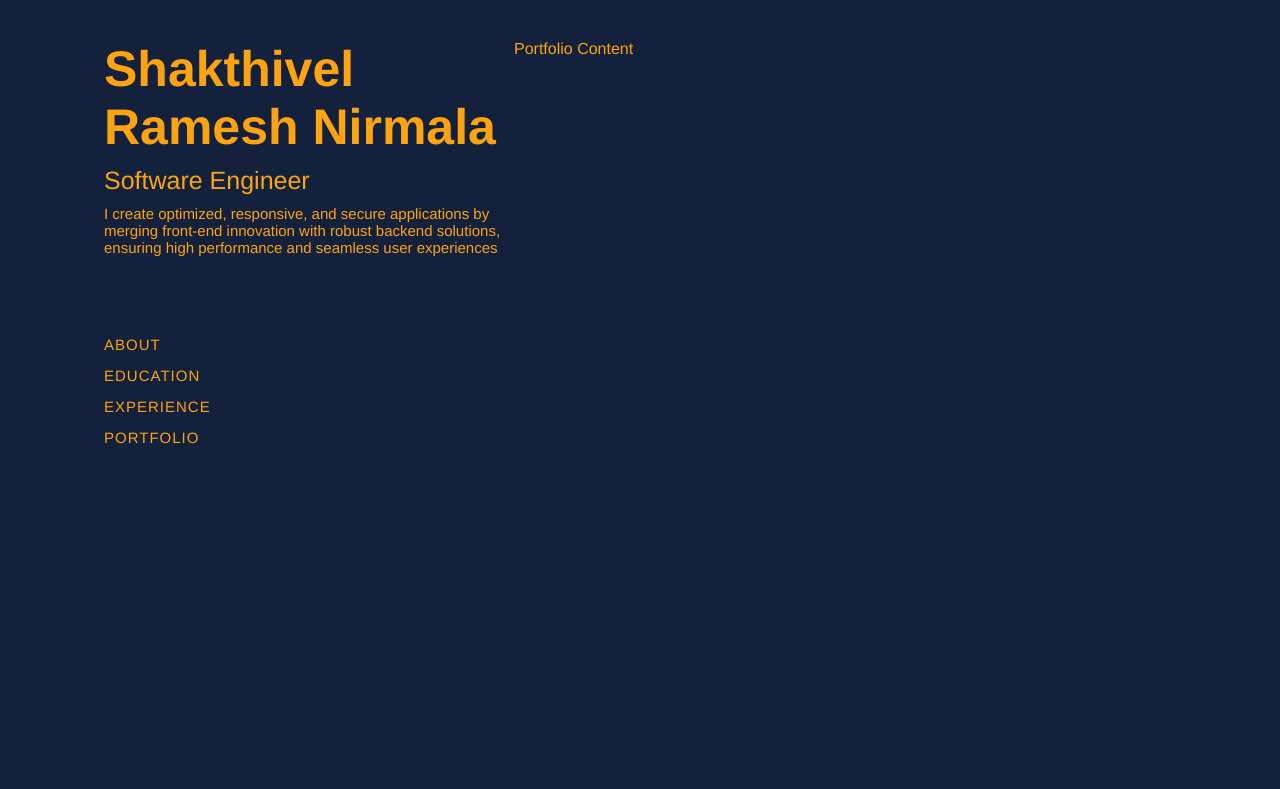
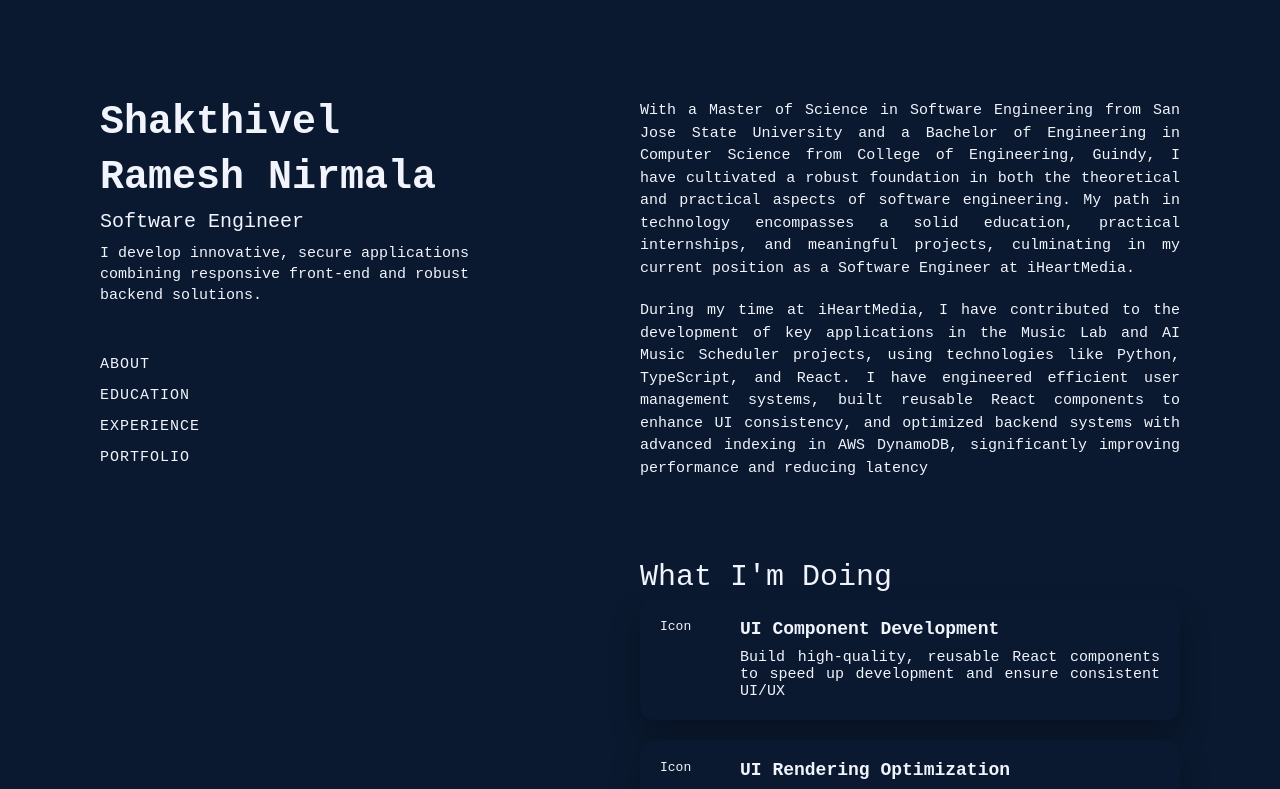
Before and after one commit to shakthivel-rn/personal-portfolio, a Next.js app: page / in a window 1280 px wide. Shown: the top 789 px of the page. Built offline with nearby package versions, Linux system fonts and the light colour scheme.

Commit message:
Card Component Created and Sidebar made Fixedd

```diff
--- /dev/null
+++ b/app/components/Card/Card.jsx
@@ -0,0 +1,13 @@
+import styles from './Card.module.css'
+
+export const Card = ({ title, description, icon }) => {
+    return (
+        <div className={styles.card}>
+            <div className={styles.icon}>Icon</div>
+            <div className={styles.cardDetails}>
+                <span className={styles.cardTitle}>{title}</span>
+                <span className={styles.cardDescription}>{description}</span>
+            </div>
+        </div>
+    )
+}
--- /dev/null
+++ b/app/components/Card/Card.module.css
@@ -0,0 +1,29 @@
+.card {
+    position: relative;
+    background: #0A192F;
+    padding: 20px;
+    border-radius: 14px;
+    box-shadow: 0 16px 30px hsla(0, 0%, 0%, 0.25);
+    z-index: 1;
+    display: flex;
+}
+
+.icon {
+    flex: 0 0 80px
+}
+
+.cardDetails {
+    display: flex;
+    flex-direction: column;
+    flex: 1;
+    row-gap: 10px;
+}
+
+.cardTitle {
+    font-size: 18px;
+    font-weight: bold;
+}
+
+.cardDescription {
+    font-size: 15px;
+}
--- a/app/components/Sidebar/Sidebar.jsx
+++ b/app/components/Sidebar/Sidebar.jsx
@@ -4,9 +4,10 @@ export function Sidebar() {
     return (
         <div className={styles.sidebar}>
             <div className={styles.sideBarTop}>
-                <span className={styles.name}>Shakthivel Ramesh Nirmala</span>
+                <span className={styles.name}>Shakthivel </span>
+                <span className={styles.name}>Ramesh Nirmala</span>
                 <span className={styles.title}>Software Engineer</span>
-                <span className={styles.description}>I create optimized, responsive, and secure applications by merging front-end innovation with robust backend solutions, ensuring high performance and seamless user experiences</span>
+                <span className={styles.description}>I develop innovative, secure applications combining responsive front-end and robust backend solutions.</span>
             </div>
             <ul className={styles.sideBarMiddle}>
                 <li className={styles.sideBarMiddleItem}>About</li>
--- a/app/components/Sidebar/Sidebar.module.css
+++ b/app/components/Sidebar/Sidebar.module.css
@@ -1,9 +1,14 @@
 .sidebar {
-    height: 100vh;
-    flex: 0 0 400px;
+    width: 50%;
+    height: 100%;
     display: flex;
     flex-direction: column;
-    row-gap: 80px;
+    row-gap: 50px;
+    position: fixed;
+    top: 100px;
+    left: 0px;
+    padding-left: 100px;
+    padding-right: 100px;
 }
 
 .sideBarTop {
@@ -13,16 +18,17 @@
 }
 
 .name {
-    font-size: 50px;
+    font-size: 40px;
     font-weight: bold;
 }
 
 .title {
-    font-size: 25px;
+    font-size: 20px;
 }
 
 .description {
     font-size: 15px;
+    line-height: 1.4;
 }
 
 .sideBarMiddle {
--- a/app/globals.css
+++ b/app/globals.css
@@ -2,12 +2,12 @@
   box-sizing: border-box;
   padding: 0;
   margin: 0;
-  font-family: 'Franklin Gothic Medium', 'Arial Narrow', Arial, sans-serif;
+  font-family: monospace;
 }
 
 body {
   padding: 0;
   margin: 0;
-  background-color: #14213d;
-  color: #fca311;
+  background-color: #0A192F;
+  color: #f1f4fd;
 }
--- a/app/layout.module.css
+++ b/app/layout.module.css
@@ -1,13 +1,13 @@
 .mainLayout {
     display: flex;
     flex-direction: row;
-    column-gap: 10px;
-    width: 90%;
-    max-width: 1200px;
-    margin: 0 auto;
-    padding: 40px;
+    justify-content: end;
 }
 
 .content {
-    flex: 1
+    width: 50%;
+    text-align: justify;
+    margin-top: 100px;
+    margin-bottom: 100px;
+    padding-right: 100px;
 }
--- a/app/page.jsx
+++ b/app/page.jsx
@@ -1,3 +1,22 @@
+import { Card } from './components/Card/Card'
+import styles from './page.module.css'
+
 export default function Page() {
-  return <div>Portfolio Content</div>
+  return <div>
+    <div className={styles.aboutMe}>
+      <span>With a Master of Science in Software Engineering from San Jose State University and a Bachelor of Engineering in Computer Science from College of Engineering, Guindy, I have cultivated a robust foundation in both the theoretical and practical aspects of software engineering. My path in technology encompasses a solid education, practical internships, and meaningful projects, culminating in my current position as a Software Engineer at iHeartMedia.
+      </span>
+      <span>During my time at iHeartMedia, I have contributed to the development of key applications in the Music Lab and AI Music Scheduler projects, using technologies like Python, TypeScript, and React. I have engineered efficient user management systems, built reusable React components to enhance UI consistency, and optimized backend systems with advanced indexing in AWS DynamoDB, significantly improving performance and reducing latency
+      </span>
+    </div>
+
+    <div className={styles.skillSection}>
+      <span className={styles.skillSectionTitle}>What I'm Doing</span>
+      <div className={styles.skills}>
+        {skills.map(({ title, description }, index) => <Card key={index} title={title} description={description} />)}
+      </div>
+    </div>
+  </div>
 }
+
+const skills = [{ title: 'UI Component Development', description: 'Build high-quality, reusable React components to speed up development and ensure consistent UI/UX' }, { title: 'UI Rendering Optimization', description: 'Craft modern, high-quality designs with a professional touch for exceptional user experiences' }, { title: 'API Development and Optimization', description: 'Developed robust APIs with scalable architecture, optimizing performance and cost efficiency' }, { title: 'Database Query Efficiency', description: 'Engineered efficient database queries to enhance data retrieval speed and overall performance' }]
--- a/app/page.module.css
+++ b/app/page.module.css
@@ -0,0 +1,24 @@
+.aboutMe {
+    font-size: 15px;
+    line-height: 1.5;
+    display: flex;
+    flex-direction: column;
+    row-gap: 20px;
+}
+
+.skillSection {
+    margin-top: 80px;
+    display: flex;
+    flex-direction: column;
+    row-gap: 5px;
+}
+
+.skillSectionTitle {
+    font-size: 30px;
+}
+
+.skills {
+    display: flex;
+    flex-direction: column;
+    gap: 20px
+}
```
